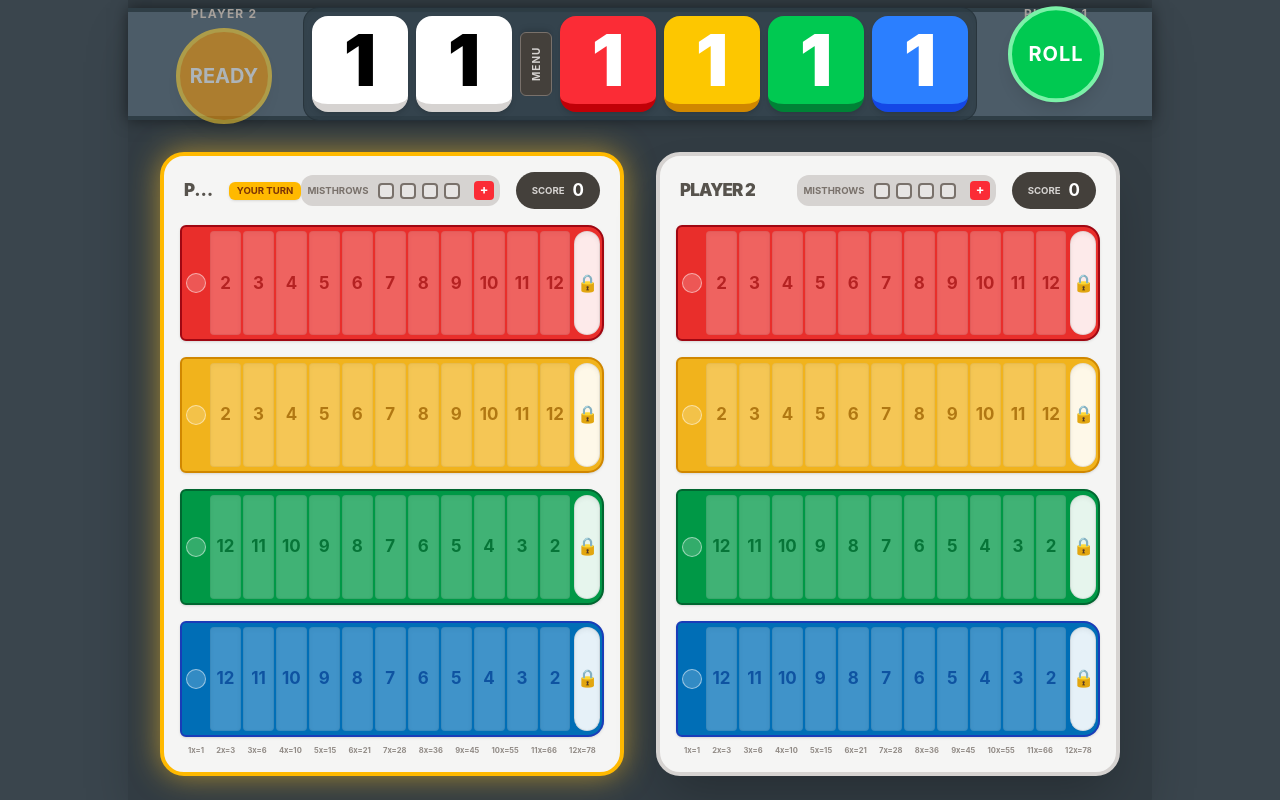
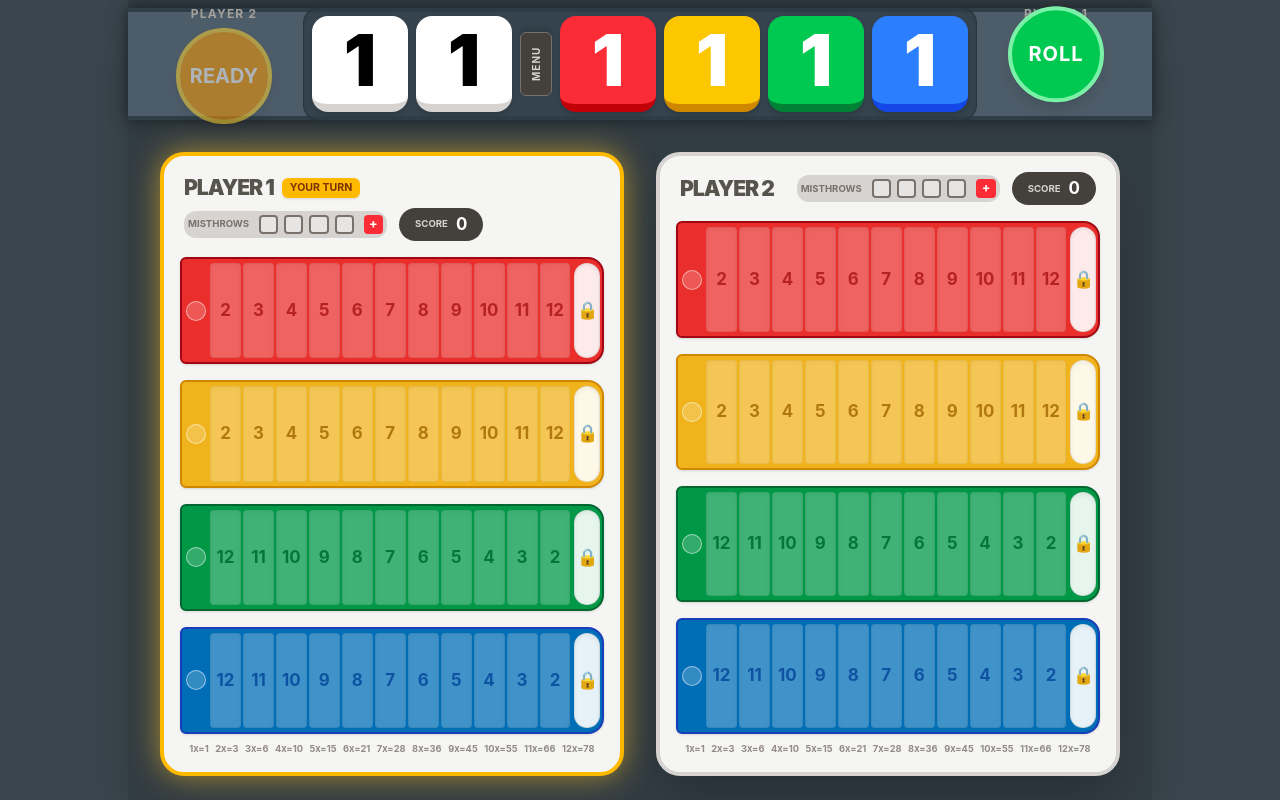
Before and after one commit to nathangobeli/Qwixx-Game, a React (Vite) app: page / in a window 1280 px wide. Both pictures are taken after a click on the button "START GAME". Built offline with nearby package versions, Linux system fonts and the light colour scheme.

Commit message:
Fix layout overlap in landscape header and missing footer items in portrait

```diff
--- a/src/components/PlayerBoard.tsx
+++ b/src/components/PlayerBoard.tsx
@@ -25,21 +25,21 @@ export const PlayerBoard = ({ playerIndex, inverted = false }: PlayerBoardProps)
             {/* Removed absolute Active Turn Indicator */}
 
             {/* Header Info */}
-            <div className="flex justify-between items-center mb-1 px-1 shrink-0">
-                <div className="flex flex-col md:flex-row md:items-center gap-1 md:gap-3 truncate">
-                    <h2 className="font-black text-stone-600 tracking-tighter uppercase truncate" style={{ fontSize: 'clamp(1rem, 4cqi, 1.8rem)' }}>{player.name}</h2>
+            <div className="flex flex-wrap justify-between items-center mb-1 px-1 shrink-0 gap-y-1">
+                <div className="flex items-center gap-1 sm:gap-2 truncate">
+                    <h2 className="font-black text-stone-600 tracking-tighter uppercase truncate" style={{ fontSize: 'clamp(1.2rem, 5cqi, 2rem)' }}>{player.name}</h2>
                     {isActive && (
-                        <span className="bg-amber-400 text-amber-900 font-bold px-2 py-0.5 rounded-md shadow-sm animate-pulse w-fit whitespace-nowrap" style={{ fontSize: 'clamp(0.6rem, 2cqi, 0.9rem)' }}>
+                        <span className="bg-amber-400 text-amber-900 font-bold px-2 py-0.5 rounded-md shadow-sm animate-pulse whitespace-nowrap" style={{ fontSize: 'clamp(0.6rem, 2.5cqi, 0.9rem)' }}>
                             YOUR TURN
                         </span>
                     )}
                 </div>
-                <div className="flex items-center gap-1 md:gap-4 shrink-0">
+                <div className="flex flex-wrap items-center gap-1 sm:gap-3 shrink-0 justify-end">
                     {/* Undo Button */}
                     {canUndo && (
                         <button
                             onClick={() => dispatch({ type: 'UNDO_TURN', payload: { playerIndex } })}
-                            className="bg-blue-500 hover:bg-blue-400 text-white font-bold px-2 py-1 md:px-3 md:py-1.5 rounded-full shadow-md active:scale-95 transition-transform uppercase flex items-center gap-1"
+                            className="bg-blue-500 hover:bg-blue-400 text-white font-bold px-2 py-1 md:px-3 rounded-full shadow-md active:scale-95 transition-transform uppercase flex items-center gap-1"
                             style={{ fontSize: 'clamp(0.6rem, 2.5cqi, 1rem)' }}
                         >
                             ↩ Undo
@@ -47,24 +47,24 @@ export const PlayerBoard = ({ playerIndex, inverted = false }: PlayerBoardProps)
                     )}
 
                     {/* Misthrows */}
-                    <div className="flex items-center gap-0.5 md:gap-1.5 bg-stone-300 p-1 md:p-1.5 rounded-xl shrink-0">
+                    <div className="flex items-center gap-0.5 md:gap-1.5 bg-stone-300 p-1 rounded-xl shrink-0">
                         <span className="font-bold text-stone-500 mr-1 uppercase hidden sm:inline-block" style={{ fontSize: 'clamp(0.6rem, 1.8cqi, 0.9rem)' }}>Misthrows</span>
                         {[1, 2, 3, 4].map((i) => (
-                            <div key={i} className={`rounded border-2 border-stone-500 flex items-center justify-center font-bold ${i <= player.misthrows ? 'bg-stone-600 text-white' : 'bg-stone-200'} `} style={{ width: 'clamp(1rem, 3cqi, 1.5rem)', height: 'clamp(1rem, 3cqi, 1.5rem)', fontSize: 'clamp(0.6rem, 2cqi, 1rem)' }}>
+                            <div key={i} className={`rounded border-2 border-stone-500 flex items-center justify-center font-bold ${i <= player.misthrows ? 'bg-stone-600 text-white' : 'bg-stone-200'} `} style={{ width: 'clamp(1.2rem, 3.5cqi, 2rem)', height: 'clamp(1.2rem, 3.5cqi, 2rem)', fontSize: 'clamp(0.6rem, 2.5cqi, 1.2rem)' }}>
                                 {i <= player.misthrows && 'X'}
                             </div>
                         ))}
                         <button
                             onClick={handleMisthrow}
-                            className="ml-1 md:ml-2 bg-red-500 hover:bg-red-400 rounded text-white font-bold flex items-center justify-center leading-none"
-                            style={{ width: 'clamp(1.2rem, 3.5cqi, 1.8rem)', height: 'clamp(1.2rem, 3.5cqi, 1.8rem)', fontSize: 'clamp(0.8rem, 2.5cqi, 1.2rem)' }}
+                            className="ml-1 bg-red-500 hover:bg-red-400 rounded text-white font-bold flex items-center justify-center leading-none"
+                            style={{ width: 'clamp(1.2rem, 3.5cqi, 2rem)', height: 'clamp(1.2rem, 3.5cqi, 2rem)', fontSize: 'clamp(0.8rem, 2.5cqi, 1.5rem)' }}
                         >
                             +
                         </button>
                     </div>
 
                     {/* Score */}
-                    <div className="bg-stone-700 text-white px-2 py-1 md:px-4 md:py-1.5 rounded-full font-bold flex items-center gap-1 md:gap-2 shrink-0" style={{ fontSize: 'clamp(1rem, 4cqi, 2rem)' }}>
+                    <div className="bg-stone-700 text-white px-2 py-1 md:px-4 rounded-full font-bold flex items-center gap-1 sm:gap-2 shrink-0" style={{ fontSize: 'clamp(1rem, 4cqi, 2rem)' }}>
                         <span className="text-stone-300 uppercase" style={{ fontSize: 'clamp(0.6rem, 2cqi, 1rem)' }}>Score</span>
                         {player.score}
                     </div>
@@ -80,19 +80,19 @@ export const PlayerBoard = ({ playerIndex, inverted = false }: PlayerBoardProps)
             </div>
 
             {/* Footer Info (Scoring Legend - simplified) */}
-            <div className="mt-1 flex justify-between px-1 md:px-2 opacity-80" style={{ fontSize: 'clamp(0.4rem, 1.8cqi, 1.2rem)' }}>
+            <div className="mt-1 flex flex-wrap justify-between md:justify-around px-1 md:px-2 opacity-80 gap-x-1" style={{ fontSize: 'clamp(0.5rem, 2.2cqi, 1.2rem)' }}>
                 <span className="text-stone-500 font-bold whitespace-nowrap">1x=1</span>
                 <span className="text-stone-500 font-bold whitespace-nowrap">2x=3</span>
-                <span className="text-stone-500 font-bold whitespace-nowrap hidden sm:inline">3x=6</span>
-                <span className="text-stone-500 font-bold whitespace-nowrap hidden sm:inline">4x=10</span>
-                <span className="text-stone-500 font-bold whitespace-nowrap hidden md:inline">5x=15</span>
-                <span className="text-stone-500 font-bold whitespace-nowrap hidden md:inline">6x=21</span>
-                <span className="text-stone-500 font-bold whitespace-nowrap hidden lg:inline">7x=28</span>
-                <span className="text-stone-500 font-bold whitespace-nowrap hidden lg:inline">8x=36</span>
-                <span className="text-stone-500 font-bold whitespace-nowrap hidden lg:inline">9x=45</span>
-                <span className="text-stone-500 font-bold whitespace-nowrap hidden xl:inline">10x=55</span>
-                <span className="text-stone-500 font-bold whitespace-nowrap hidden xl:inline">11x=66</span>
-                <span className="text-stone-500 font-bold whitespace-nowrap hidden xl:inline">12x=78</span>
+                <span className="text-stone-500 font-bold whitespace-nowrap">3x=6</span>
+                <span className="text-stone-500 font-bold whitespace-nowrap">4x=10</span>
+                <span className="text-stone-500 font-bold whitespace-nowrap">5x=15</span>
+                <span className="text-stone-500 font-bold whitespace-nowrap">6x=21</span>
+                <span className="text-stone-500 font-bold whitespace-nowrap">7x=28</span>
+                <span className="text-stone-500 font-bold whitespace-nowrap">8x=36</span>
+                <span className="text-stone-500 font-bold whitespace-nowrap">9x=45</span>
+                <span className="text-stone-500 font-bold whitespace-nowrap">10x=55</span>
+                <span className="text-stone-500 font-bold whitespace-nowrap">11x=66</span>
+                <span className="text-stone-500 font-bold whitespace-nowrap">12x=78</span>
             </div>
         </div>
     );
```
